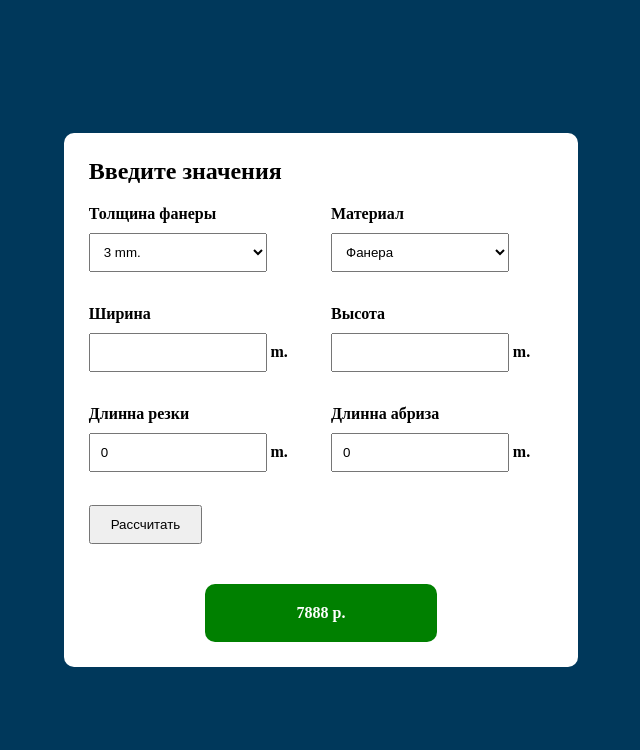
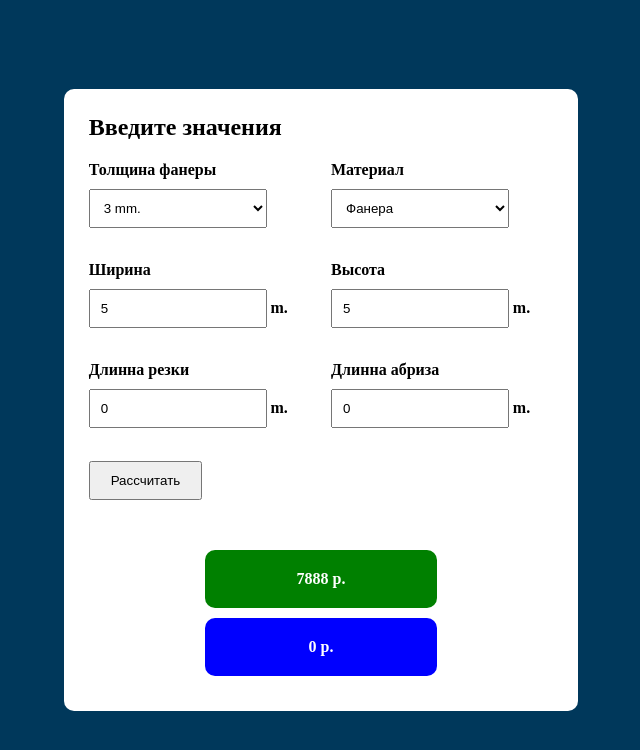
Before and after one commit to Alaicev/Calculator, a plain HTML site: page index.html in a window 1280 px wide. Both pictures are taken after typing "5", "5" into the empty fields and a click on the button "Рассчитать". Shown: the whole page, without its empty margins (319-959 px from the left). Drawn offline with Linux system fonts and the light colour scheme.

Commit message:
feat: add price list

```diff
--- a/index.html
+++ b/index.html
@@ -51,6 +51,7 @@
         <button> Рассчитать</button>
       </form>
       <p class="result"></p>
+      <p class="result"></p>
       </div>
     </div>
   </section>
--- a/index.js
+++ b/index.js
@@ -1,5 +1,5 @@
 const form = document.querySelector(".calculator__form")
-const res = document.querySelector(".result")
+const res = document.querySelectorAll(".result")
 
 form.addEventListener("submit", function (e) {
   e.preventDefault();
@@ -15,12 +15,13 @@ form.addEventListener("submit", function (e) {
   let select = Number(formData.get('select'))
   let material = Number(formData.get('material'))
   if(!width || !height || !line) {
-    res.innerHTML= "Где то ошибка!!!"
-    res.style.backgroundColor = "red"
+    res[0].innerHTML= "Где то ошибка!!!"
+    res[0].style.backgroundColor = "red"
   } else {
     let result =Math.floor(priceWidth[material][select] / 2.25 * (width * height) + line * priceline[select] + abres * 15)
-  res.innerHTML =`${result} р.`
-  res.style.backgroundColor = "green"
-  form.reset()
+  res[0].innerHTML =`${result} р.`
+  res[0].style.backgroundColor = "green"
+  res[1].innerHTML =`${Math.floor(line * priceline[select] * 0.3)} р.`
+  res[1].style.backgroundColor = "blue"
   }
 })
--- a/style.css
+++ b/style.css
@@ -51,7 +51,7 @@ button{
 
 .result{
   width: 50%;
-  margin: auto;
+  margin: 10px auto;
   text-align: center;
   padding: 20px;
   color: white;
```
